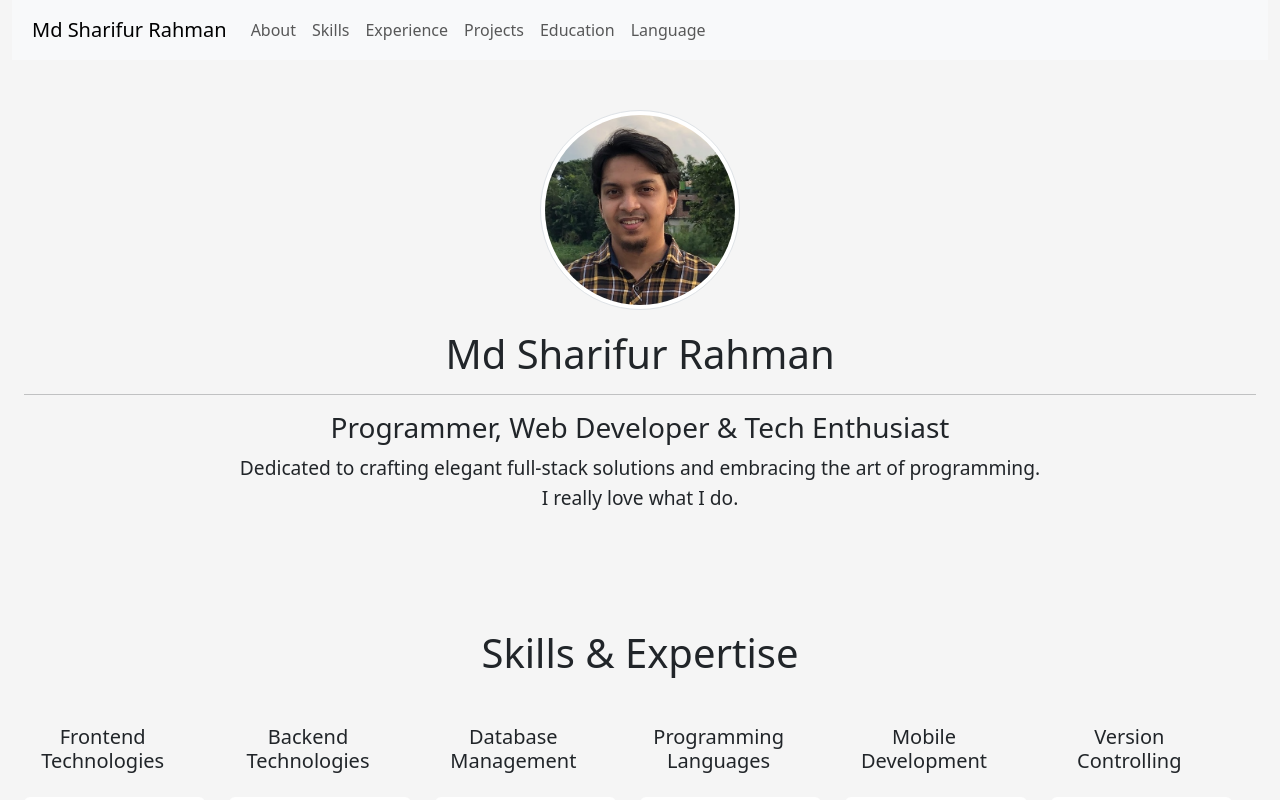
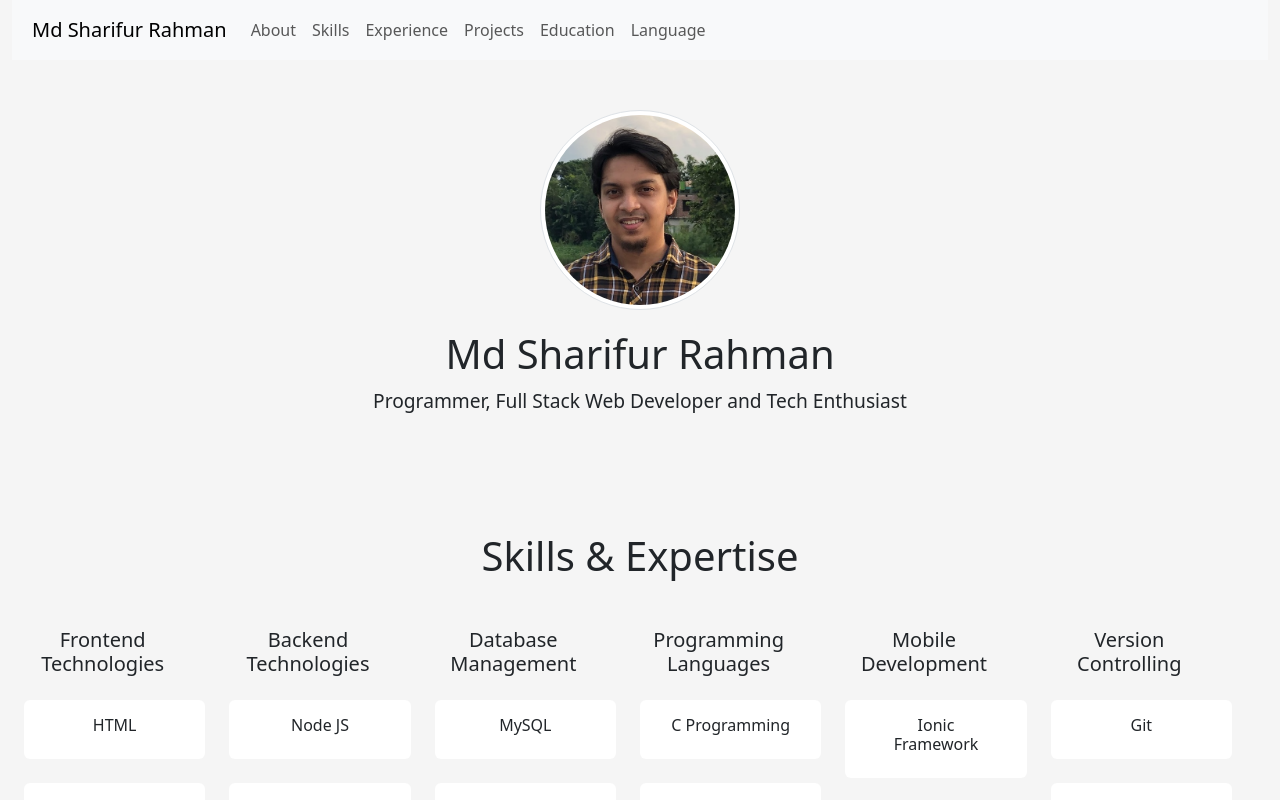
Before and after one commit to sharif0506/portfolio, a React (Vite) app: page / in a window 1280 px wide. Shown: the top 800 px of the page. Built offline with nearby package versions, Linux system fonts and the light colour scheme.

Commit message:
Removed second heading and updated subtitle content

```diff
--- a/src/components/Intro.jsx
+++ b/src/components/Intro.jsx
@@ -7,13 +7,7 @@ const Intro = () => {
             <div className="container-fluid">
                 <img src={profilePhoto} alt="Profile" className="profile-photo img-thumbnail"/>
                 <h1>Md Sharifur Rahman</h1>
-                <hr />
-                <h3> Programmer, Web Developer &amp; Tech Enthusiast </h3>
-                <p>
-                    Dedicated to crafting elegant full-stack solutions and embracing the art of programming.
-                    <br />
-                    I really love what I do.
-                </p>
+                <p> Programmer, Full Stack Web Developer and Tech Enthusiast </p>
             </div>
         </section>
     );
```
